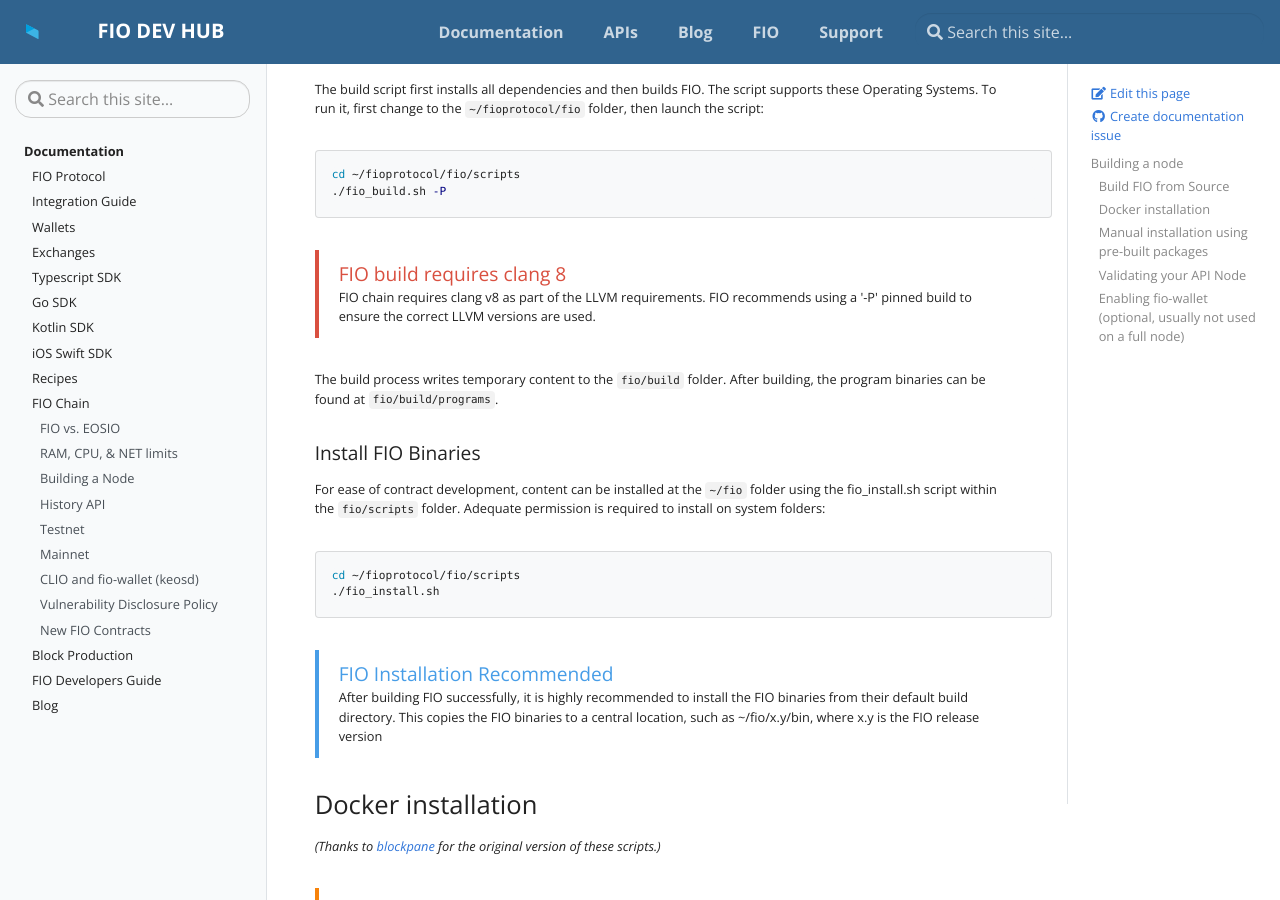
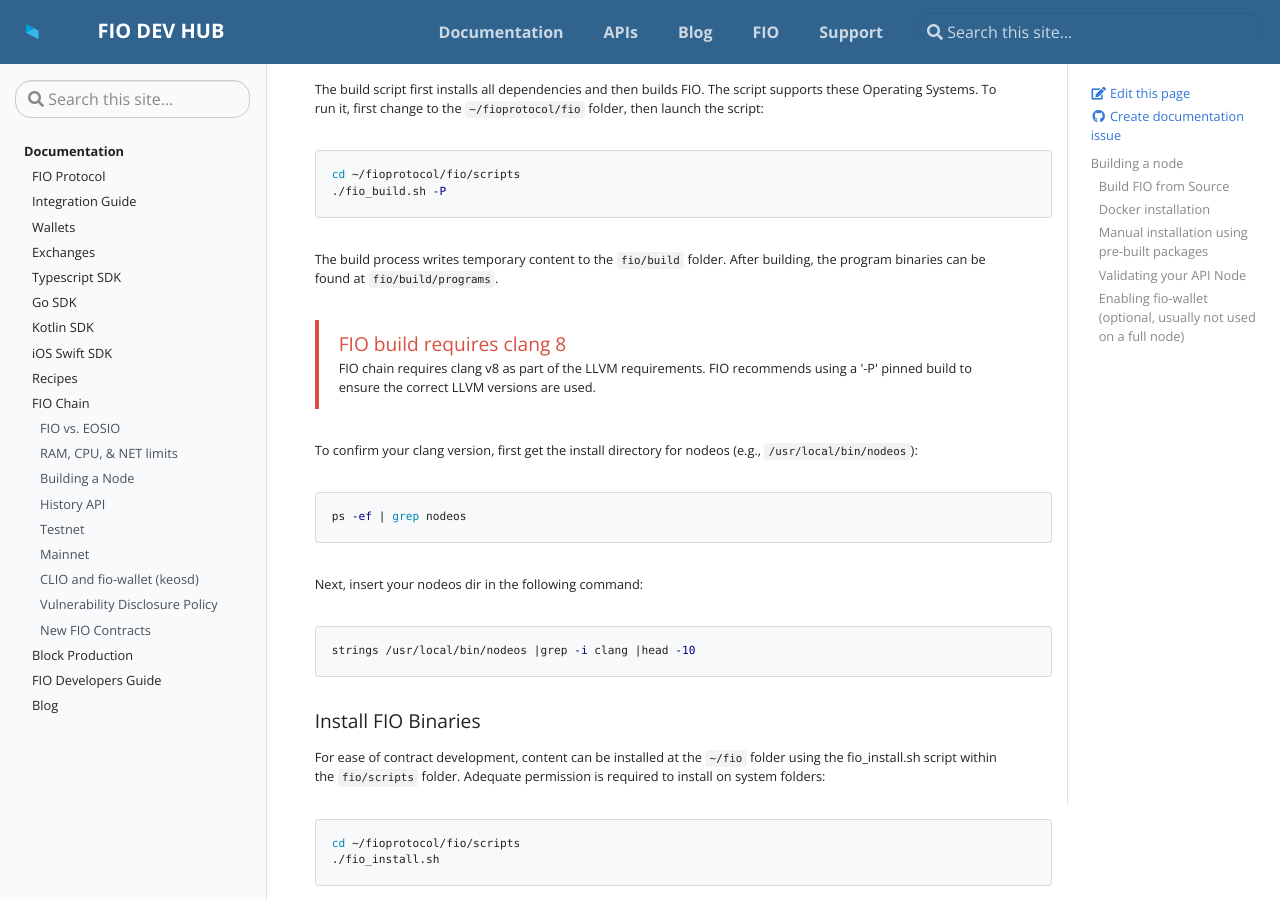
Before and after one commit to fioprotocol/fio-devhub, a Jekyll site: the page built from _docs/chain/node-build.md, in a window 1280 px wide and 900 px high, scrolled down 1222 px. Built offline with Jekyll 4.4.1, drawn with Linux system fonts in a browser that asks for light colours.

Commit message:
Update manual install instructions

````diff
--- a/_docs/chain/node-build.md
+++ b/_docs/chain/node-build.md
@@ -53,9 +53,21 @@ cd ~/fioprotocol/fio/scripts
 ./fio_build.sh -P
 ```
 
+The build process writes temporary content to the `fio/build` folder. After building, the program binaries can be found at `fio/build/programs`.
+
 {% include alert.html type="danger" title="FIO build requires clang 8" content="FIO chain requires clang v8 as part of the LLVM requirements. FIO recommends using a '-P' pinned build to ensure the correct LLVM versions are used." %}
 
-The build process writes temporary content to the `fio/build` folder. After building, the program binaries can be found at `fio/build/programs`.
+To confirm your clang version, first get the install directory for nodeos (e.g., `/usr/local/bin/nodeos`):
+
+```shell
+ps -ef | grep nodeos
+```
+
+Next, insert your nodeos dir in the following command:
+
+```shell
+strings /usr/local/bin/nodeos |grep -i clang |head -10
+```
 
 #### Install FIO Binaries
 
````
